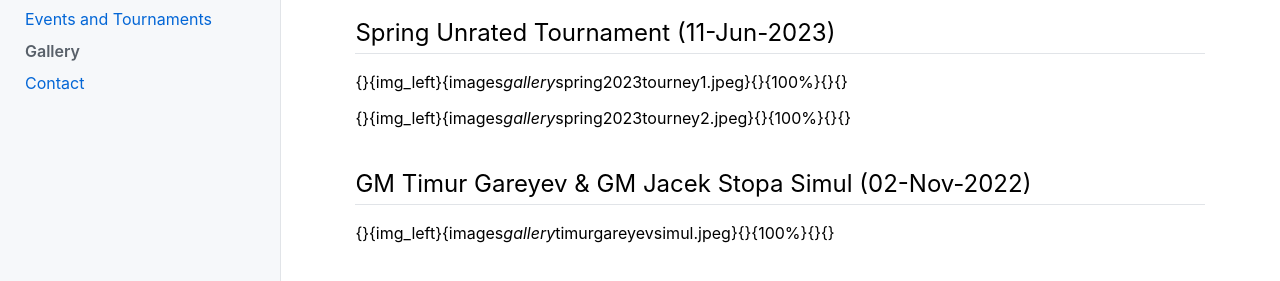
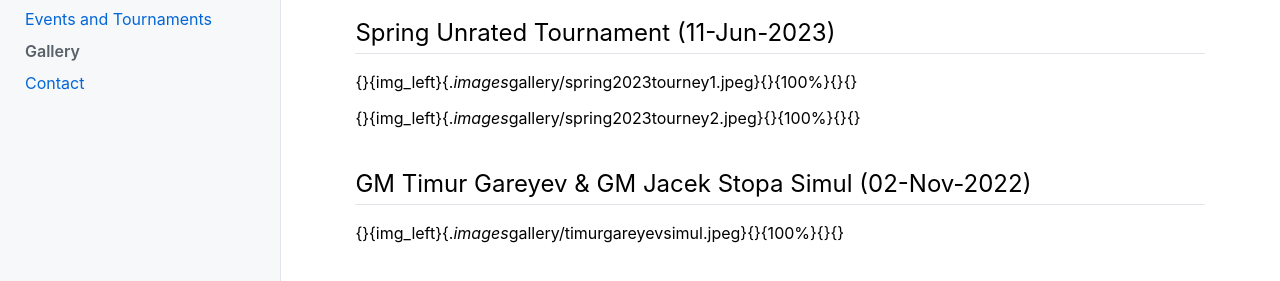
Before and after one commit to kaushikns/rittenhouse-chess, a plain HTML site: page gallery.html in a window 1280 px wide. Shown: the part 151-432 px from the top of the page. Drawn offline with nearby package versions, Linux system fonts and the light colour scheme; some packages are replaced by stand-ins of ours.

Commit message:
Add files via upload

```diff
--- a/gallery.html
+++ b/gallery.html
@@ -54,10 +54,10 @@ MathJax.Hub.Config({
 <h1>Gallery</h1>
 </div>
 <h2>Spring Unrated Tournament (11-Jun-2023)</h2>
-<p>{}{img_left}{images<i>gallery</i>spring2023tourney1.jpeg}{}{100%}{}{}</p>
-<p>{}{img_left}{images<i>gallery</i>spring2023tourney2.jpeg}{}{100%}{}{}</p>
+<p>{}{img_left}{.<i>images</i>gallery/spring2023tourney1.jpeg}{}{100%}{}{}</p>
+<p>{}{img_left}{.<i>images</i>gallery/spring2023tourney2.jpeg}{}{100%}{}{}</p>
 <h2>GM Timur Gareyev &amp; GM Jacek Stopa Simul (02-Nov-2022)</h2>
-<p>{}{img_left}{images<i>gallery</i>timurgareyevsimul.jpeg}{}{100%}{}{}</p>
+<p>{}{img_left}{.<i>images</i>gallery/timurgareyevsimul.jpeg}{}{100%}{}{}</p>
 <div id="footer">
 <div id="footer-text">
 </div>
```
